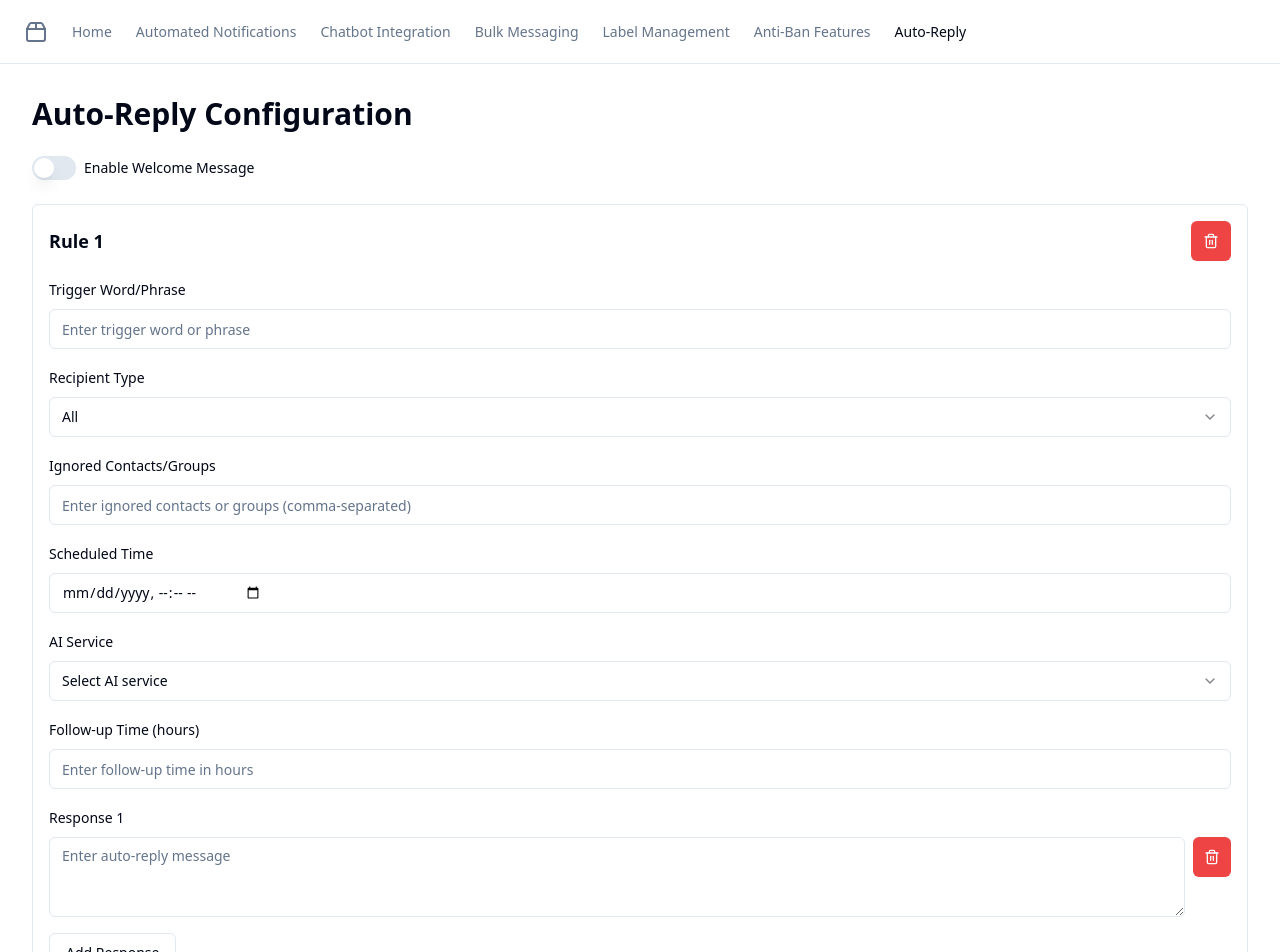
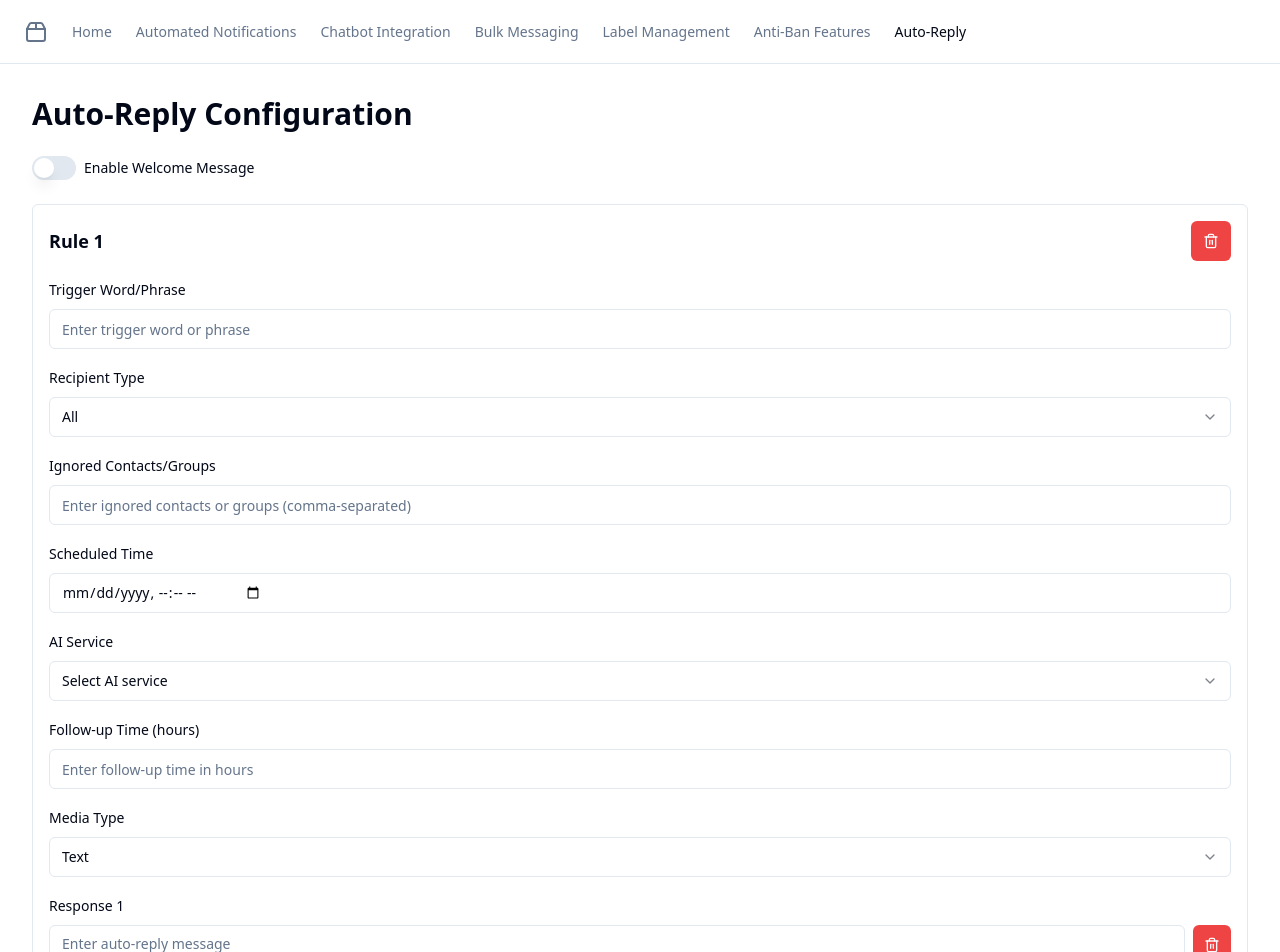
Before and after one commit to GPT-Engineer-App/autoresponder-magnum, a React (Vite) app: page /auto-reply in a window 1280 px wide. Shown: the top 952 px of the page. Built offline with nearby package versions, Linux system fonts and the light colour scheme.

Commit message:
Enhance auto-reply functionality to support media and voice messages

```diff
--- a/src/pages/AutoReply.jsx
+++ b/src/pages/AutoReply.jsx
@@ -10,13 +10,13 @@ import { PlusCircle, Trash2, Download, Upload } from "lucide-react";
 
 const AutoReply = () => {
   const [rules, setRules] = useState([
-    { trigger: "", responses: [""], recipientType: "all", ignoredContacts: "", scheduledTime: "", aiService: "", followUpTime: "" }
+    { trigger: "", responses: [""], recipientType: "all", ignoredContacts: "", scheduledTime: "", aiService: "", followUpTime: "", mediaType: "text" }
   ]);
   const [welcomeMessage, setWelcomeMessage] = useState("");
   const [enableWelcomeMessage, setEnableWelcomeMessage] = useState(false);
 
   const handleAddRule = () => {
-    setRules([...rules, { trigger: "", responses: [""], recipientType: "all", ignoredContacts: "", scheduledTime: "", aiService: "", followUpTime: "" }]);
+    setRules([...rules, { trigger: "", responses: [""], recipientType: "all", ignoredContacts: "", scheduledTime: "", aiService: "", followUpTime: "", mediaType: "text" }]);
   };
 
   const handleRemoveRule = (index) => {
@@ -188,10 +188,29 @@ const AutoReply = () => {
                 placeholder="Enter follow-up time in hours"
               />
             </div>
+            <div className="space-y-2">
+              <Label htmlFor={`mediaType-${ruleIndex}`}>Media Type</Label>
+              <Select
+                value={rule.mediaType}
+                onValueChange={(value) => handleRuleChange(ruleIndex, "mediaType", value)}
+              >
+                <SelectTrigger id={`mediaType-${ruleIndex}`}>
+                  <SelectValue placeholder="Select media type" />
+                </SelectTrigger>
+                <SelectContent>
+                  <SelectItem value="text">Text</SelectItem>
+                  <SelectItem value="image">Image</SelectItem>
+                  <SelectItem value="audio">Audio</SelectItem>
+                  <SelectItem value="video">Video</SelectItem>
+                  <SelectItem value="document">Document</SelectItem>
+                </SelectContent>
+              </Select>
+            </div>
             {rule.responses.map((response, responseIndex) => (
               <div key={responseIndex} className="space-y-2">
                 <Label htmlFor={`response-${ruleIndex}-${responseIndex}`}>Response {responseIndex + 1}</Label>
                 <div className="flex space-x-2">
+                  {rule.mediaType === 'text' ? (
                     <Textarea
                       id={`response-${ruleIndex}-${responseIndex}`}
                       value={response}
@@ -199,6 +218,15 @@ const AutoReply = () => {
                       placeholder="Enter auto-reply message"
                       required
                     />
+                  ) : (
+                    <Input
+                      id={`response-${ruleIndex}-${responseIndex}`}
+                      type="file"
+                      onChange={(e) => handleResponseChange(ruleIndex, responseIndex, e.target.files[0])}
+                      accept={rule.mediaType === 'image' ? 'image/*' : rule.mediaType === 'audio' ? 'audio/*' : rule.mediaType === 'video' ? 'video/*' : '*/*'}
+                      required
+                    />
+                  )}
                   <Button type="button" variant="destructive" size="icon" onClick={() => handleRemoveResponse(ruleIndex, responseIndex)}>
                     <Trash2 className="h-4 w-4" />
                   </Button>
```
Lines whose indentation alone changed are shown as unchanged.
